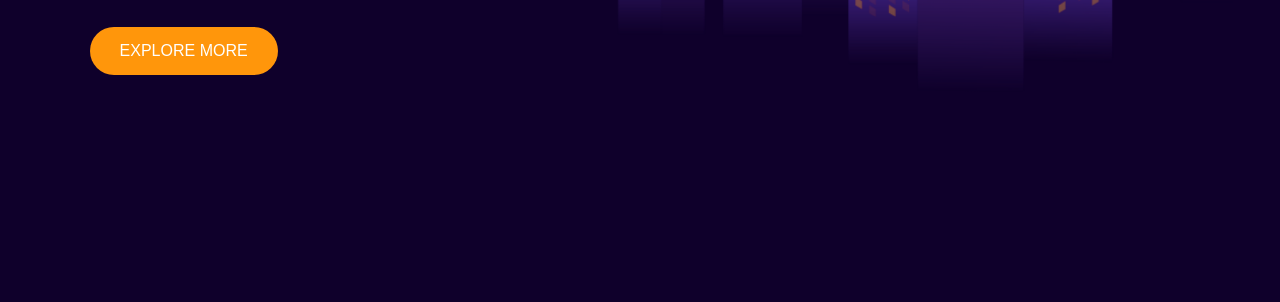
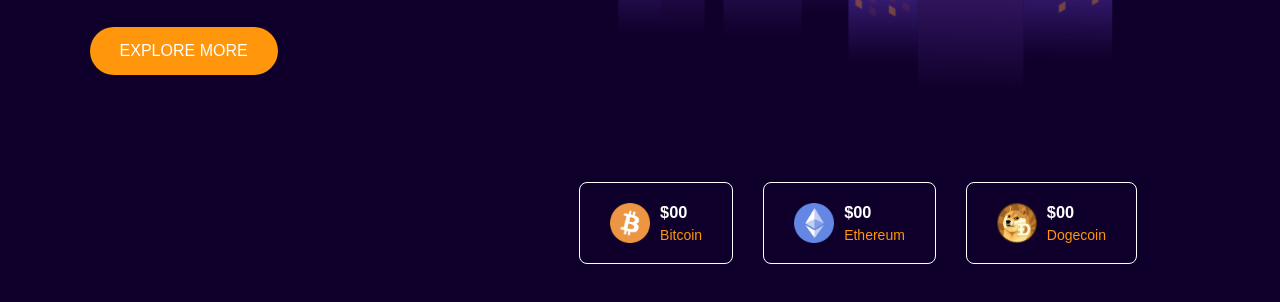
Before and after one commit to Sunjida-Srijoni/cryptocurrency-project, a plain HTML site: page index.html in a window 1280 px wide. Shown: the part 486-788 px from the top of the page. Drawn offline with Linux system fonts and the light colour scheme.

Commit message:
Hero Section with 3 bitcoins  is completed

```diff
--- a/index.html
+++ b/index.html
@@ -26,6 +26,29 @@
             <p>World's biggest Cryptocurrency exchange available on web <br>as well as mobile phone.</p>
             <a href="#" class="btn">EXPLORE MORE</a>
         </div>
+        <div class="coin-list">
+            <div class="coin">
+                <img src="images/bitcoin.png" alt="">
+                <div>
+                    <h3>$00</h3>
+                    <p>Bitcoin</p>
+                </div>
+            </div>
+            <div class="coin">
+                <img src="images/ethereum.png" alt="">
+                <div>
+                    <h3>$00</h3>
+                    <p>Ethereum</p>
+                </div>
+            </div>
+            <div class="coin">
+                <img src="images/dogecoin.png" alt="">
+                <div>
+                    <h3>$00</h3>
+                    <p>Dogecoin</p>
+                </div>
+            </div>
+        </div>
 
     </div>
 
--- a/style.css
+++ b/style.css
@@ -70,3 +70,30 @@ nav .btn{
     padding: 15px 30px;
     border-radius: 30px;
 }
+.coin-list{
+    position: absolute;
+    right: 10%;
+    bottom: 50px;
+    display: flex;
+    align-items: center;
+}
+
+.coin{
+    display: flex;
+    align-items: center;
+    font-size: 14px;
+    margin: 0 15px;
+    color: #ff960b;
+    border: 1px solid #fff;
+    padding: 20px 30px;
+    border-radius: 8px;
+}
+.coin img{
+    width: 40px;
+    margin-right: 10px;
+
+}
+.coin h3{
+    color: #fff;
+    margin-bottom: 5px;
+}
```
